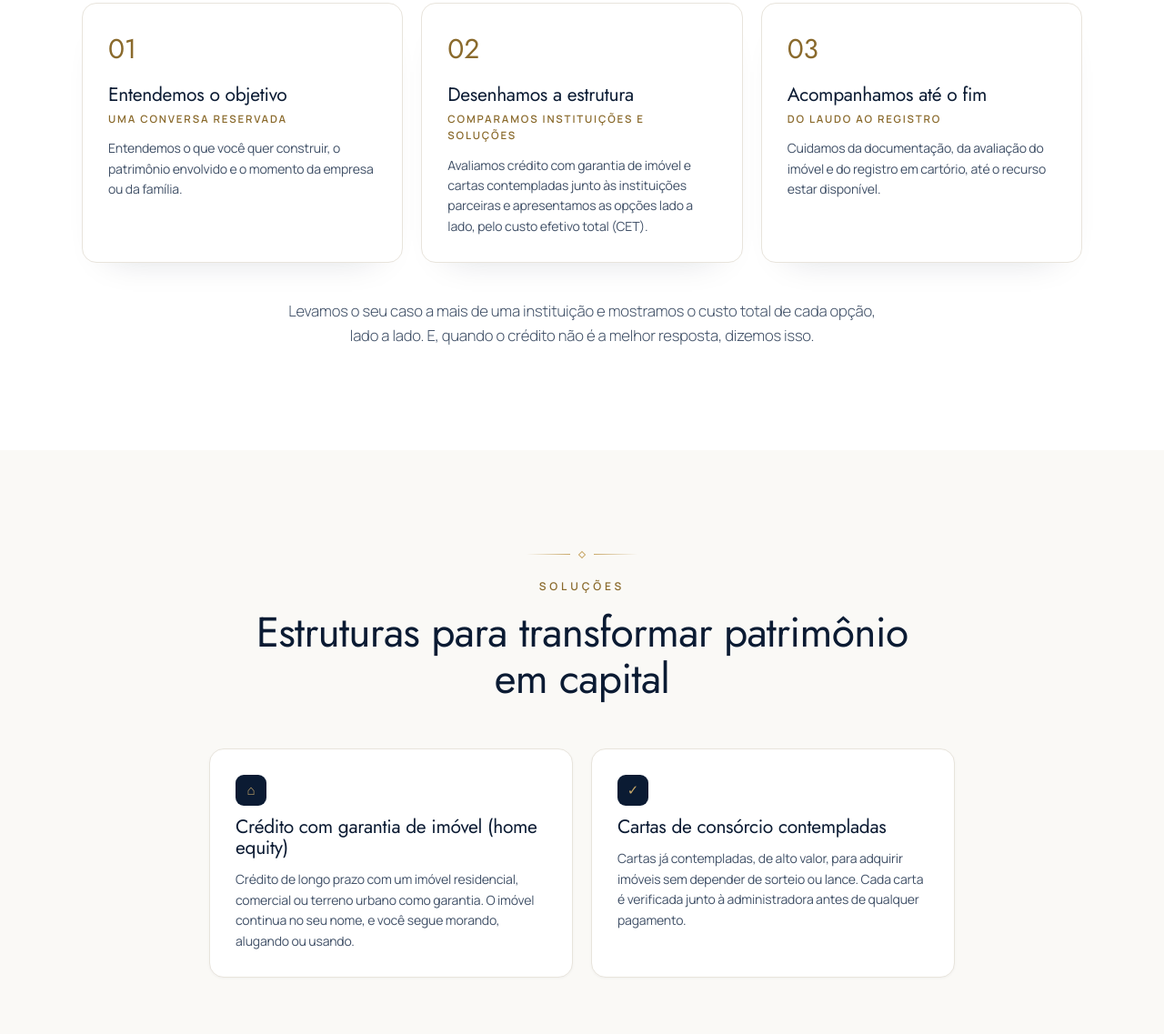
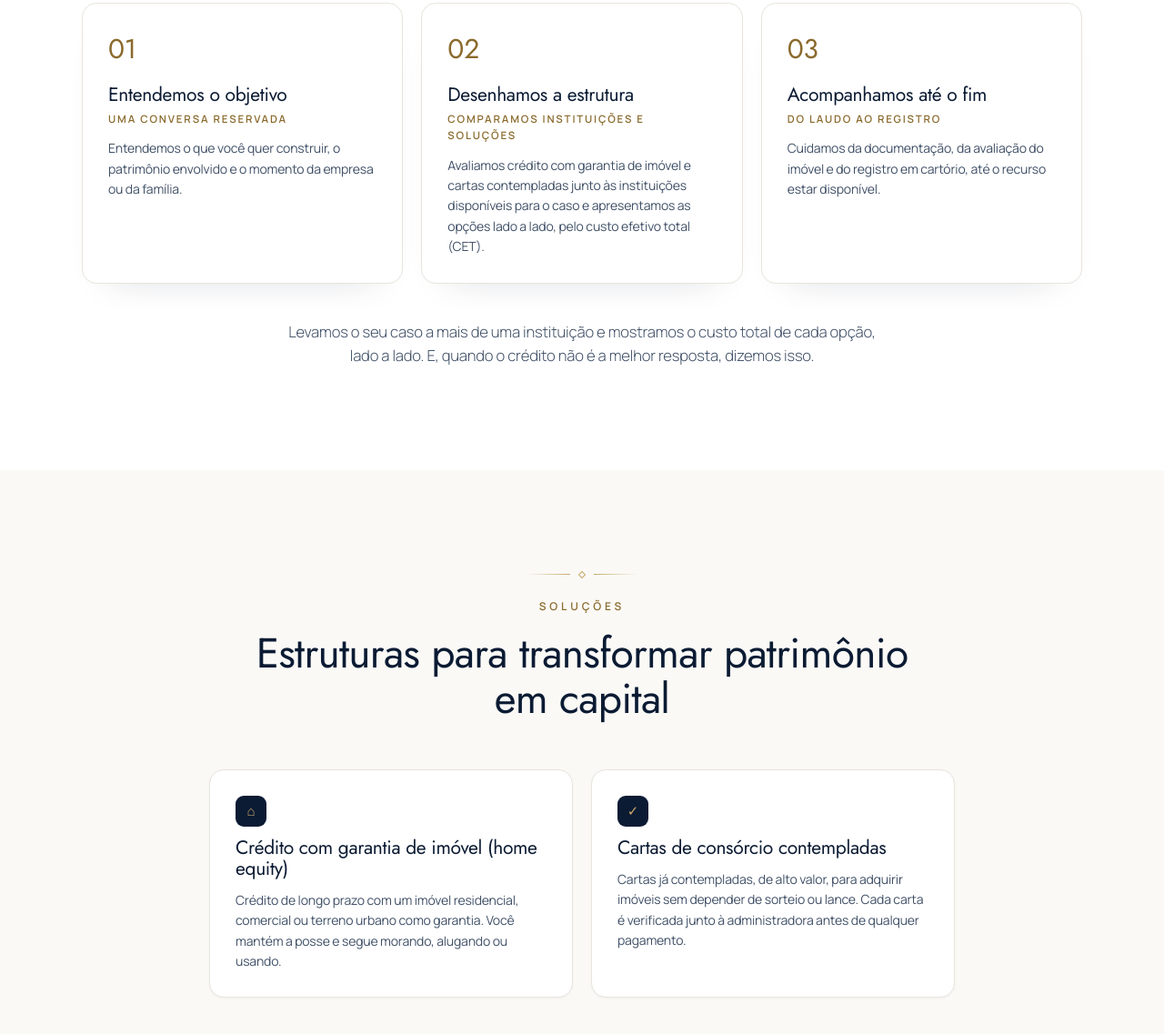
Before and after one commit to adedabliu/souvrin-site, a plain HTML site: page index.html in a window 1280 px wide. Shown: the part 2184-3321 px from the top of the page at 91% size. Drawn offline with Linux system fonts and the light colour scheme.

Commit message:
Home: últimos ajustes de linguagem (posse e uso; instituições disponíveis) (#5)
Claude-Session: https://claude.ai/code/session_013idJY6uDt417EUZZWfvDdn

Co-authored-by: Claude <noreply@anthropic.com>

```diff
--- a/index.html
+++ b/index.html
@@ -80,7 +80,7 @@
   <p class="lead">O imóvel passa a ser a garantia, você segue morando ou usando, e o crédito ganha prazo de anos, não de meses. Nós desenhamos essa estrutura a partir do seu objetivo.</p></div>
  <ol class="passos">
   <li><h3>Entendemos o objetivo</h3><small>Uma conversa reservada</small><p>Entendemos o que você quer construir, o patrimônio envolvido e o momento da empresa ou da família.</p></li>
-  <li><h3>Desenhamos a estrutura</h3><small>Comparamos instituições e soluções</small><p>Avaliamos crédito com garantia de imóvel e cartas contempladas junto às instituições parceiras e apresentamos as opções lado a lado, pelo custo efetivo total (CET).</p></li>
+  <li><h3>Desenhamos a estrutura</h3><small>Comparamos instituições e soluções</small><p>Avaliamos crédito com garantia de imóvel e cartas contempladas junto às instituições disponíveis para o caso e apresentamos as opções lado a lado, pelo custo efetivo total (CET).</p></li>
   <li><h3>Acompanhamos até o fim</h3><small>Do laudo ao registro</small><p>Cuidamos da documentação, da avaliação do imóvel e do registro em cartório, até o recurso estar disponível.</p></li>
  </ol>
  <p class="lead" style="text-align:center;margin:40px auto 0">Levamos o seu caso a mais de uma instituição e mostramos o custo total de cada opção, lado a lado. E, quando o crédito não é a melhor resposta, dizemos isso.</p>
@@ -90,7 +90,7 @@
  <div class="head"><div class="orn"><i></i></div><span class="mi">Soluções</span>
   <h2 style="margin-top:14px">Estruturas para transformar patrimônio em capital</h2></div>
  <div class="cards" style="grid-template-columns:repeat(auto-fit,minmax(280px,1fr));max-width:820px;margin-left:auto;margin-right:auto">
-  <div class="card"><span class="ic">⌂</span><h3>Crédito com garantia de imóvel (home equity)</h3><p>Crédito de longo prazo com um imóvel residencial, comercial ou terreno urbano como garantia. O imóvel continua no seu nome, e você segue morando, alugando ou usando.</p></div>
+  <div class="card"><span class="ic">⌂</span><h3>Crédito com garantia de imóvel (home equity)</h3><p>Crédito de longo prazo com um imóvel residencial, comercial ou terreno urbano como garantia. Você mantém a posse e segue morando, alugando ou usando.</p></div>
   <div class="card"><span class="ic">✓</span><h3>Cartas de consórcio contempladas</h3><p>Cartas já contempladas, de alto valor, para adquirir imóveis sem depender de sorteio ou lance. Cada carta é verificada junto à administradora antes de qualquer pagamento.</p></div>
  </div>
 </div></div>
```
Also changed, not shown: _blog/paginas/index.html (+2 -2 lines).
